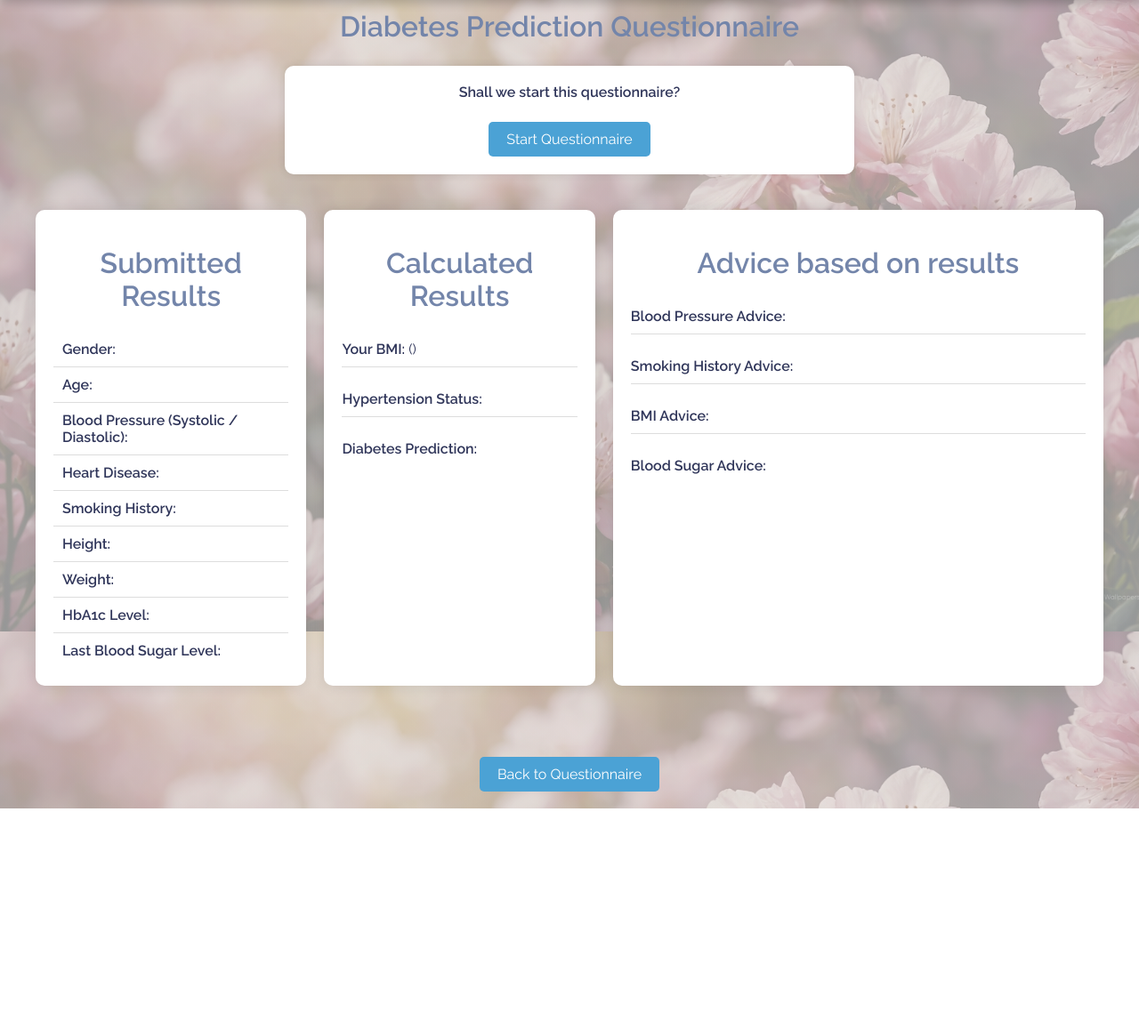
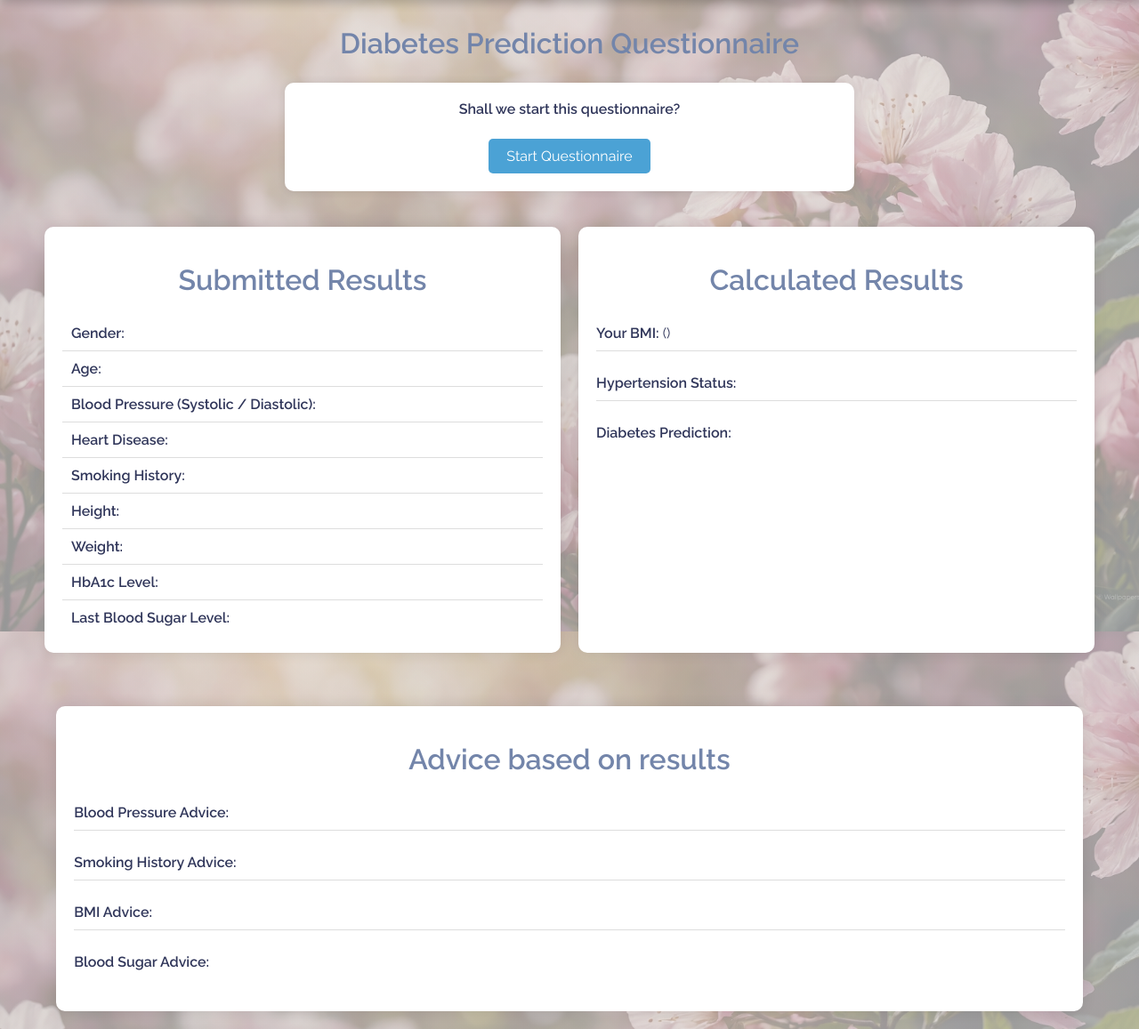
Before and after one commit to ImpactGLX323/UMAIHackathon-UNM, a Flask app: page /questionnaire in a window 1280 px wide. Shown: the part 90-1247 px from the top of the page at 89% size. Before the commit the page ends 999 px from the top, so only its background shows below. Run offline with Flask 3, Linux system fonts and the light colour scheme.

Commit message:
minor tweaks to design of questionnaire

```diff
--- a/src/backend/templates/questionnaire.html
+++ b/src/backend/templates/questionnaire.html
@@ -19,6 +19,7 @@
             </div>
         </header>
     </div>
+    <br>
     <h1><center>Diabetes Prediction Questionnaire</center></h1>
     <center>
         <form id="questionnaireForm" onsubmit="handleFormSubmit(event)">
@@ -156,7 +157,7 @@
                 <p><b>Hypertension Status:</b> <span id="hypertensionResult"></span></p>
                 <p><b>Diabetes Prediction:</b> <span id="diabetesPrediction"></span></p>
             </div>
-
+        </div>
         <div class="advice-section">
             <h1>Advice based on results</h1>
             <p><b>Blood Pressure Advice:</b> <span id="bpAdvice"></span></p>
@@ -167,12 +168,6 @@
             <p><b>BMI Advice:</b> <span id="bmiAdvice"></span></p>
             <p><b>Blood Sugar Advice:</b> <span id="bloodSugarAdvice"></span></p>
         </div>
-        </div>
-
-        <center>
-            <input type="button" class="back-button" value="Back to Questionnaire" onclick="restartForm();">
-            <br><br>
-        </center>
     </div>
 
     <script>
```
Lines whose indentation alone changed are shown as unchanged.
